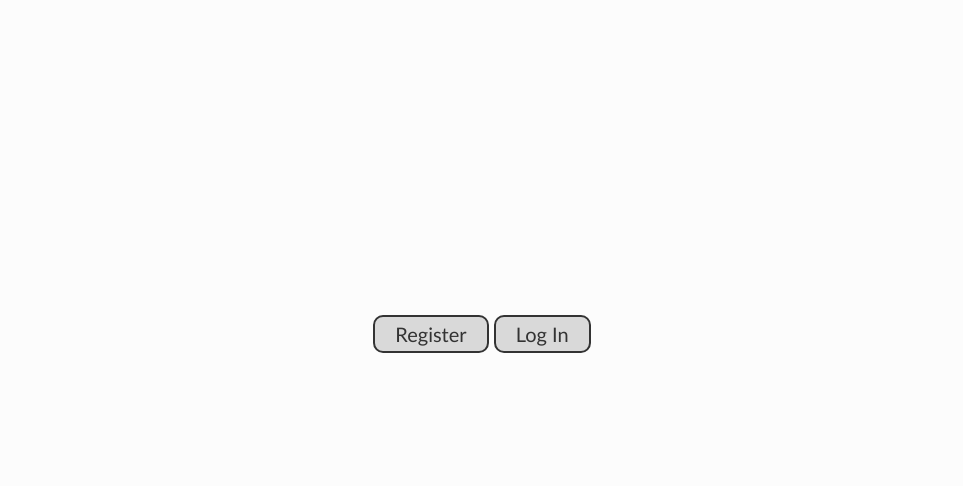
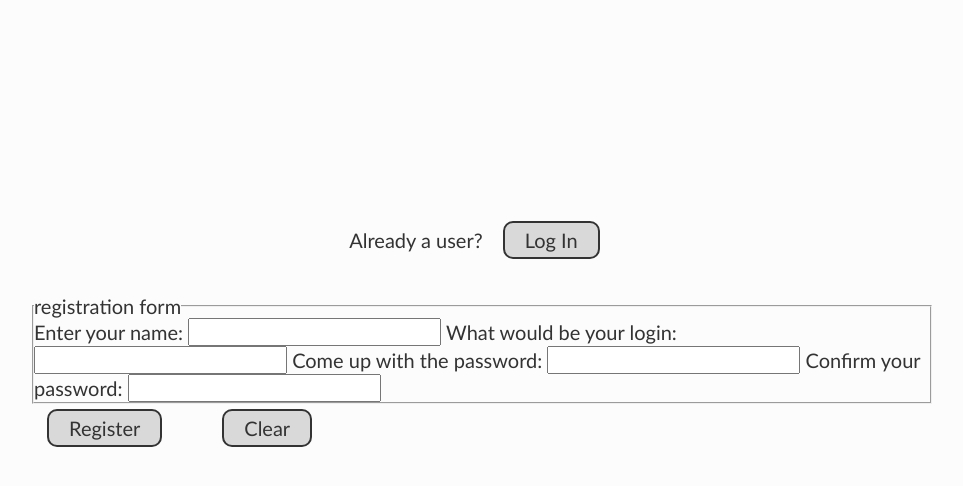
Before and after one commit to UniBreakfast/tors-nwsws, a website: page public/register.html in a window 1280 px wide. Shown: the part 90-576 px from the top of the page, without its empty margins (158-1121 px from the left). Drawn offline with Linux system fonts and the light colour scheme.

Commit message:
add forms

```diff
--- a/public/css/common.css
+++ b/public/css/common.css
@@ -19,23 +19,28 @@
   margin: 0;
 }
 
+html {
+  overflow: hidden;
+}
+
 body, input, button {
   font: 20px Trebuchet MS, Helvetica, sans-serif;
   color: var(--normal-color);
   transition: .3s;
-  overflow-x: hidden;
 }
 
 body {
   background-color: var(--normal-back-color);
   padding: 20px;
   height: 100vh;
+  transition: .5s;
 }
 
 button {
   border: 2px solid var(--normal-color);
   background-color: var(--avg-contrast-back-color);
   padding: 5px 20px;
+  margin: 5px 15px;
   border-radius: 10px;
   outline: none;
 }
@@ -78,8 +83,10 @@ main>header>h1 {
 main>section {
   flex-grow: 1;
   display: flex;
+  flex-flow: column;
   justify-content: center;
   align-items: center;
+  gap: 30px;
 }
 
 buttons {
--- a/public/js/common.js
+++ b/public/js/common.js
@@ -46,7 +46,7 @@ on('mouseup', ({target: {tagName}, timeStamp}) => {
 on('click', ({target, target: {tagName, dataset: {url, side}}}) => {
   if (tagName=='BUTTON') play('click')
 
-  if (tagName=='BUTTON' && url) goTo(url, side)
+  if (tagName=='BUTTON' && url) setTimeout(goTo, 150, url, side)
 })
 
 
--- a/public/register.html
+++ b/public/register.html
@@ -22,10 +22,39 @@
     </header>
 
     <section>
-      <div>
-        <button data-href="register.html" data-direction="left">Register</button>
-        <button data-href="login.html" data-direction="right">Log In</button>
-      </div>
+      <label>
+        Already a user?
+        <button data-url="login" data-side="right">Log In</button>
+      </label>
+
+      <form id="regForm" action="javascript:">
+        <fieldset>
+          <legend>registration form</legend>
+
+          <label>
+            Enter your name:
+            <input name="name" type="text">
+          </label>
+          <label>
+            What would be your login:
+            <input name="login" type="text">
+          </label>
+          <label>
+            Come up with the password:
+            <input name="password" type="text">
+          </label>
+          <label>
+            Confirm your password:
+            <input name="confirm" type="text">
+          </label>
+        </fieldset>
+        <buttons>
+          <button type="submit" data-url="login" data-side="right">
+            Register
+          </button>
+          <button type="reset">Clear</button>
+        </buttons>
+      </form>
     </section>
   </main>
 </body>
```
Also changed, not shown: public/index.html (+2 -2 lines), public/login.html (+25 -4 lines), public/users.html (+3 -4 lines).
